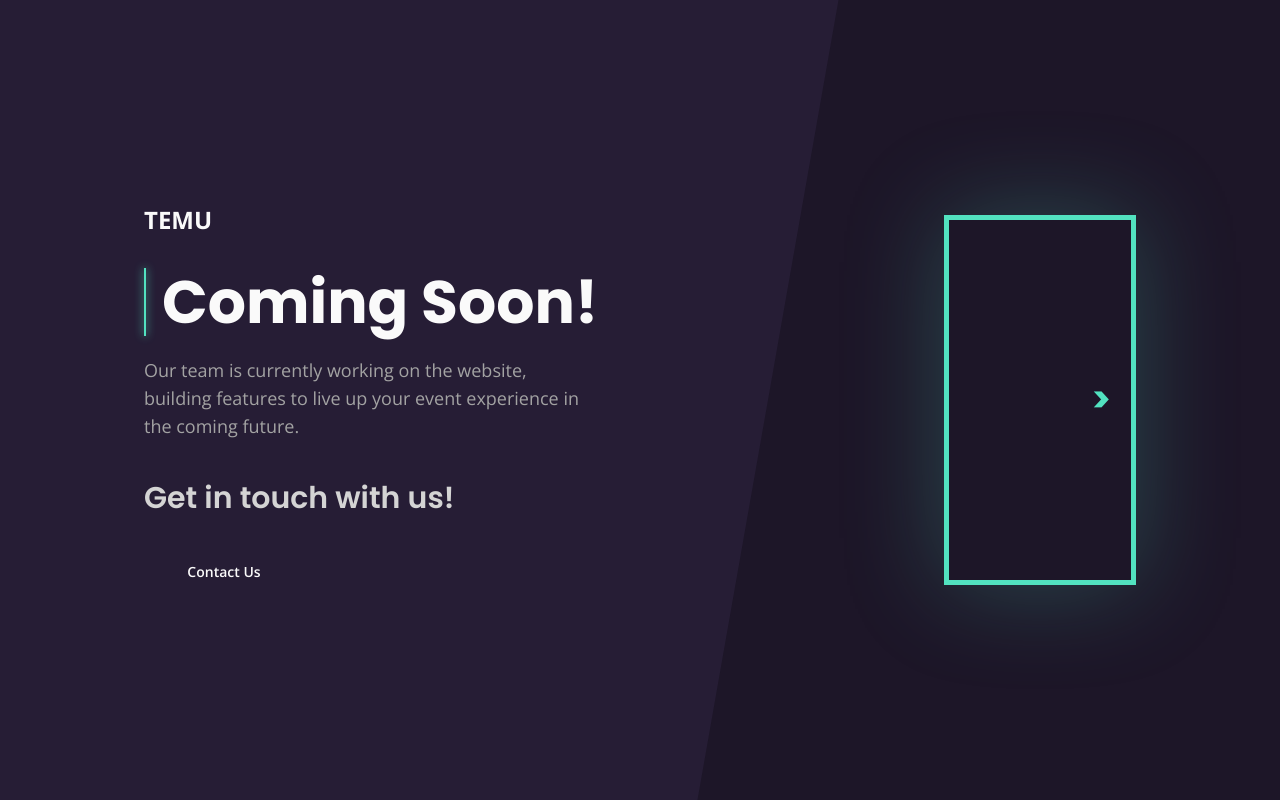
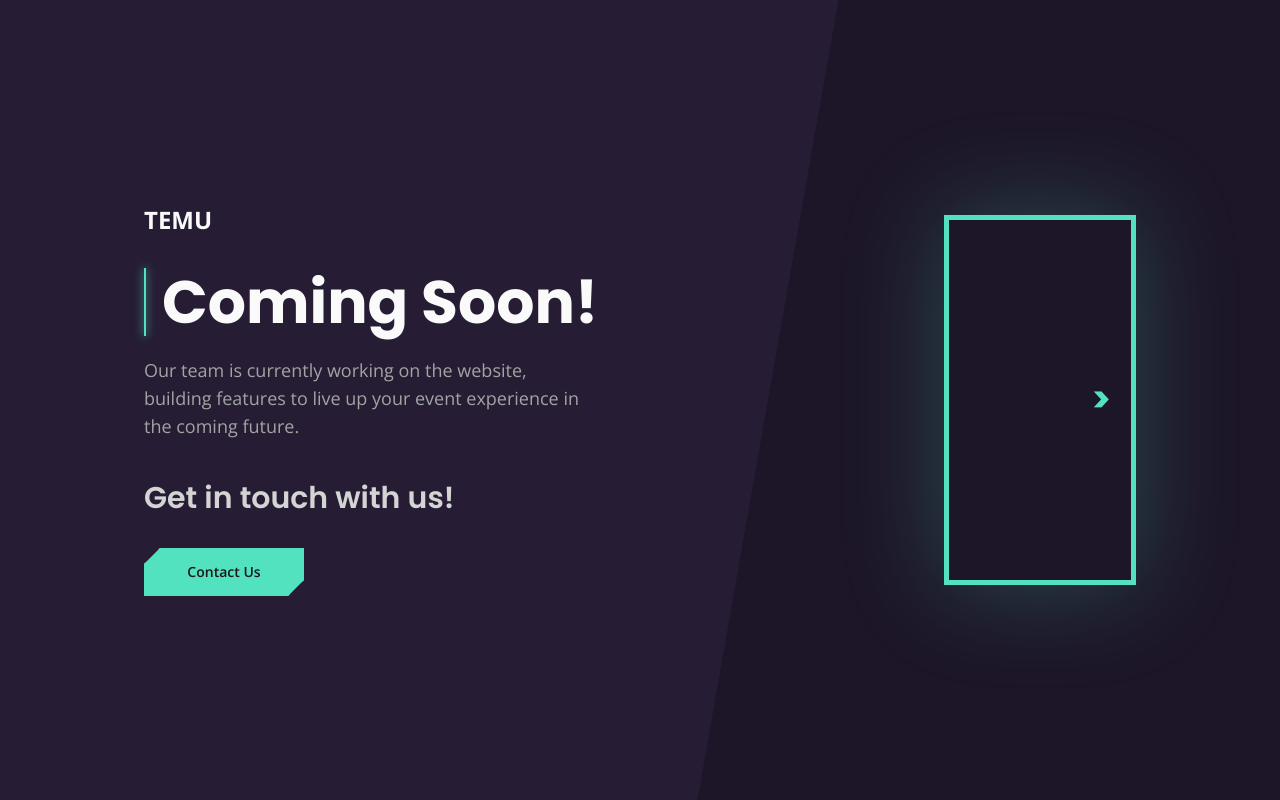
Before and after one commit to DRucci-88/cranium-coming-soon, a React (Create React App) app: page /soon in a window 1280 px wide. Built offline with nearby package versions, Linux system fonts and the light colour scheme.

Commit message:
Contact Us

```diff
--- a/package.json
+++ b/package.json
@@ -16,7 +16,8 @@
     "start": "react-scripts start",
     "build": "react-scripts build",
     "test": "react-scripts test",
-    "eject": "react-scripts eject"
+    "eject": "react-scripts eject",
+    "build-css": "npx tailwindcss -i ./src/input.css -o ./public/output.css --watch"
   },
   "eslintConfig": {
     "extends": [
--- a/public/output.css
+++ b/public/output.css
@@ -499,6 +499,28 @@ h1, h2, h3, h4, h5, h6 {
           transform: translate(var(--tw-translate-x), var(--tw-translate-y)) rotate(var(--tw-rotate)) skewX(var(--tw-skew-x)) skewY(var(--tw-skew-y)) scaleX(var(--tw-scale-x)) scaleY(var(--tw-scale-y));
 }
 
+.btn-primary {
+  border-width: 2px;
+  --tw-border-opacity: 1;
+  border-color: rgb(82 226 192 / var(--tw-border-opacity));
+  --tw-shadow: 0 4px 6px -1px rgb(0 0 0 / 0.1), 0 2px 4px -2px rgb(0 0 0 / 0.1);
+  --tw-shadow-colored: 0 4px 6px -1px var(--tw-shadow-color), 0 2px 4px -2px var(--tw-shadow-color);
+  box-shadow: var(--tw-ring-offset-shadow, 0 0 #0000), var(--tw-ring-shadow, 0 0 #0000), var(--tw-shadow);
+  --tw-shadow-color: #126B56;
+  --tw-shadow: var(--tw-shadow-colored);
+  --tw-bg-opacity: 1;
+  background-color: rgb(82 226 192 / var(--tw-bg-opacity));
+  --tw-text-opacity: 1;
+  color: rgb(23 23 23 / var(--tw-text-opacity));
+}
+
+.btn-primary:hover {
+  --tw-border-opacity: 1;
+  border-color: rgb(150 238 217 / var(--tw-border-opacity));
+  --tw-bg-opacity: 1;
+  background-color: rgb(150 238 217 / var(--tw-bg-opacity));
+}
+
 .btn-tertiary {
   --tw-text-opacity: 1;
   color: rgb(82 226 192 / var(--tw-text-opacity));
--- a/src/ComingSoon.jsx
+++ b/src/ComingSoon.jsx
@@ -1,17 +1,16 @@
 import { Link } from "react-router-dom";
-import Button from "./components/Button";
 
 const ComingSoon = () => {
   return (
     <>
       <div className="relative w-screen h-screen bg-primary-700 flex flex-col lg:flex-row justify-between lg:items-center overflow-x-hidden lg:overflow-hidden sm:px-24 lg:px-36">
-          <div className="hidden sm:block fixed bg-primary-800 w-[50vw] h-[110vh] -skew-x-[10deg] pointer-events-none sm:-right-12 lg:-right-32"/>
+        <div className="hidden sm:block fixed bg-primary-800 w-[50vw] h-[110vh] -skew-x-[10deg] pointer-events-none sm:-right-12 lg:-right-32" />
         <div className="flex flex-col justify-center items-center sm:items-stretch pt-12 px-12 sm:px-0 sm:pt-24 lg:pt-0 z-10">
           <Link to="/" className="text-xl sm:text-2xl font-bold text-neutral-50 mr-auto">
             TEMU
           </Link>
           <div className="flex flex-col sm:flex-row items-center sm:items-stretch mt-8">
-              <div className="hl sm:vl"/>
+            <div className="hl sm:vl" />
             <h2 className="text-neutral-50 text-3xl sm:text-5xl lg:text-6xl font-bold py-1 lg:mr-8 xl:mr-0">
               Coming Soon!
             </h2>
@@ -22,7 +21,11 @@ const ComingSoon = () => {
           </p>
           <div className="flex flex-col items-center sm:items-start mt-10">
             <h3 className="text-neutral-300 text-xl sm:text-2xl lg:text-3xl font-semibold">Get in touch with us!</h3>
-              <Button variant="primary" size="large" isCustom={true} href="https://wa.me/+628179101889" className="mt-8">Contact Us</Button>
+
+            <a className="btn btn-primary btn-lg btn-custom mt-8" href="https://wa.me/+628179101889" target={'_blank'}>
+              Contact Us
+            </a>
+
           </div>
         </div>
         <div className="w-48 flex justify-end items-center border-[5px] border-secondary-500 shadow-green mx-auto my-12 sm:mx-0 sm:mb-24 lg:my-0 z-10">
--- a/src/components/Button.js
+++ b/src/components/Button.js
@@ -11,14 +11,13 @@ import { Link } from "react-router-dom"
  * @param {String} variant - Button variant: <Button variant="primary|secondary|tertiary">
  * @param {String} className - Additional classes for the button
  */
-const Button = ({ children, isCustom, type, href='/', size, variant, className, clickHandler }) => {
+const Button = ({ children, isCustom, type, href, size, variant, className, clickHandler }) => {
 
 
   // const onClickHandler = (e) => {
   //
   //   clickHandler(e.);
   // }
-
 
   const ref = useRef()
   const [height, setHeight] = useState(0)
```
Lines whose indentation alone changed are shown as unchanged.
